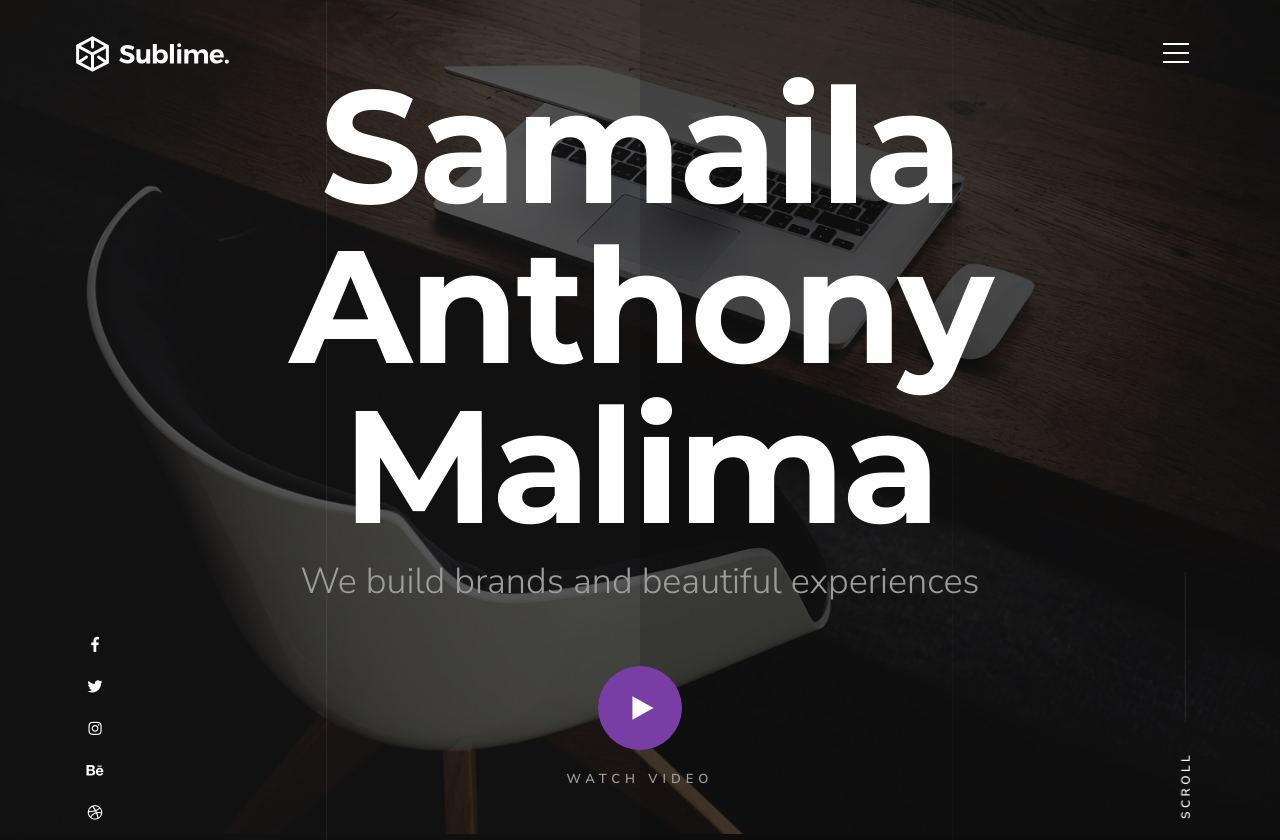
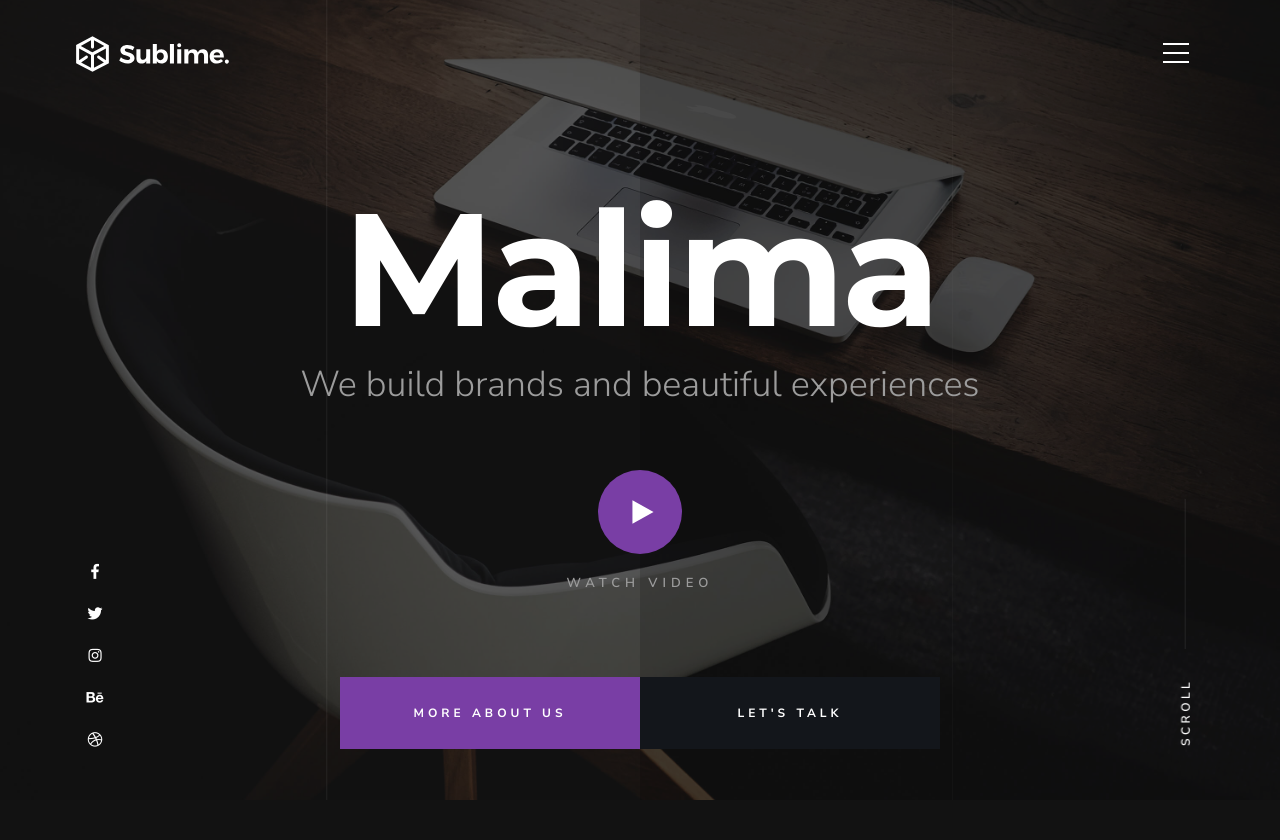
Before and after one commit to samailamalima/samailamalima.github.io, a plain HTML site: page index.html in a window 1280 px wide. Shown: the top 840 px of the page. Drawn offline with Linux system fonts and the light colour scheme; files whose address does not match are found by name.

Commit message:
Update index.html

```diff
--- a/index.html
+++ b/index.html
@@ -113,7 +113,7 @@
             <div class="row home-content__main">
 
                 <h1>
-                Samaila Anthony Malima
+                Malima
                 </h1>
 
                 <h3>
```
